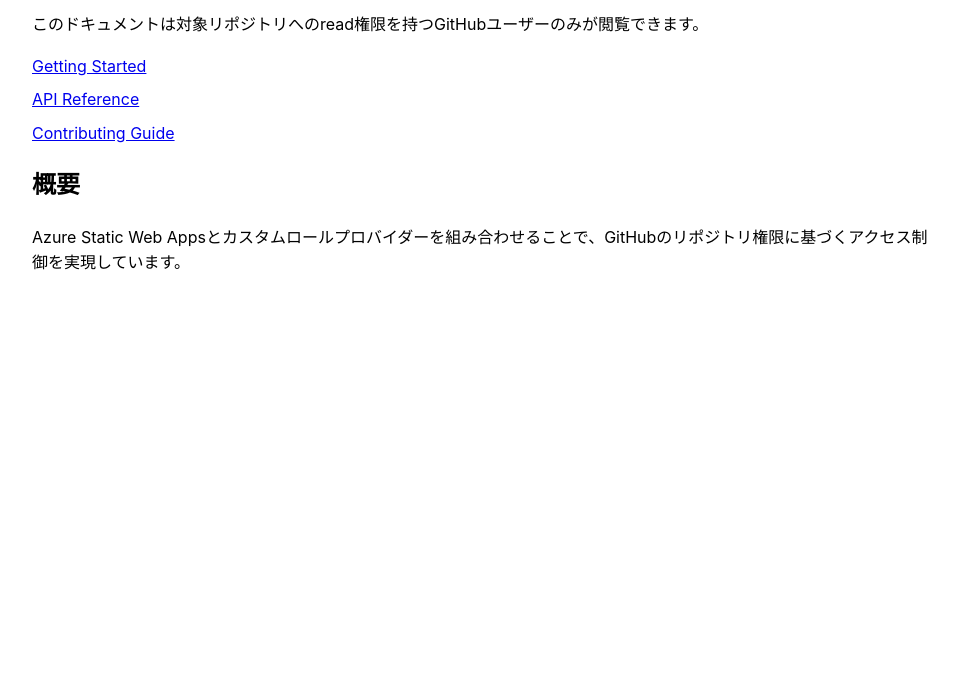
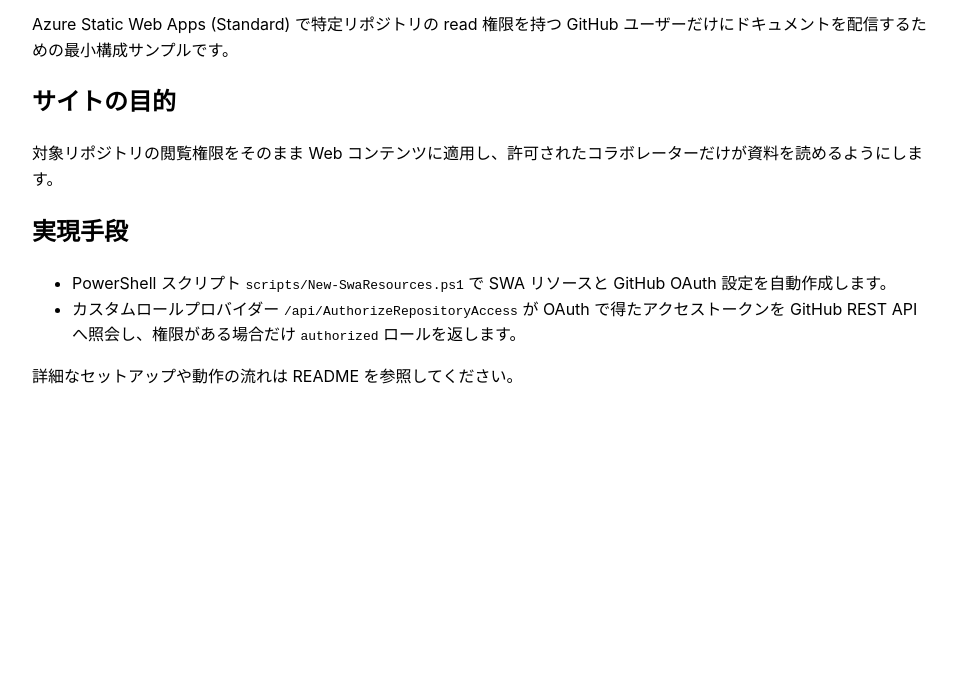
Before and after one commit to nuitsjp/swa-github-repo-auth, a plain HTML site: page docs/index.html in a window 1280 px wide. Shown: the part 122-800 px from the top of the page, without its empty margins (158-1116 px from the left). Drawn offline with Linux system fonts and the light colour scheme; no server answers.

Commit message:
feat: ドキュメントの内容を更新し、SWA + GitHub 認証サンプルの目的と実現手段を明確化

```diff
--- a/docs/index.html
+++ b/docs/index.html
@@ -26,32 +26,26 @@
       border-radius: 4px;
       cursor: pointer;
     }
-    nav ul {
-      list-style: none;
-      padding-left: 0;
-    }
-    nav li {
-      margin-bottom: 8px;
-    }
   </style>
 </head>
 <body>
   <div id="user-info" class="user-info"></div>
 
-  <h1>📚 Repository Documentation</h1>
-  <p>このドキュメントは対象リポジトリへのread権限を持つGitHubユーザーのみが閲覧できます。</p>
-
-  <nav>
-    <ul>
-      <li><a href="/getting-started/">Getting Started</a></li>
-      <li><a href="/api-reference/">API Reference</a></li>
-      <li><a href="/contributing/">Contributing Guide</a></li>
-    </ul>
-  </nav>
+  <h1>📚 SWA + GitHub 認証サンプル</h1>
+  <p>Azure Static Web Apps (Standard) で特定リポジトリの read 権限を持つ GitHub ユーザーだけにドキュメントを配信するための最小構成サンプルです。</p>
 
   <section>
-    <h2>概要</h2>
-    <p>Azure Static Web Appsとカスタムロールプロバイダーを組み合わせることで、GitHubのリポジトリ権限に基づくアクセス制御を実現しています。</p>
+    <h2>サイトの目的</h2>
+    <p>対象リポジトリの閲覧権限をそのまま Web コンテンツに適用し、許可されたコラボレーターだけが資料を読めるようにします。</p>
+  </section>
+
+  <section>
+    <h2>実現手段</h2>
+    <ul>
+      <li>PowerShell スクリプト <code>scripts/New-SwaResources.ps1</code> で SWA リソースと GitHub OAuth 設定を自動作成します。</li>
+      <li>カスタムロールプロバイダー <code>/api/AuthorizeRepositoryAccess</code> が OAuth で得たアクセストークンを GitHub REST API へ照会し、権限がある場合だけ <code>authorized</code> ロールを返します。</li>
+    </ul>
+    <p>詳細なセットアップや動作の流れは README を参照してください。</p>
   </section>
 
   <script>
```
